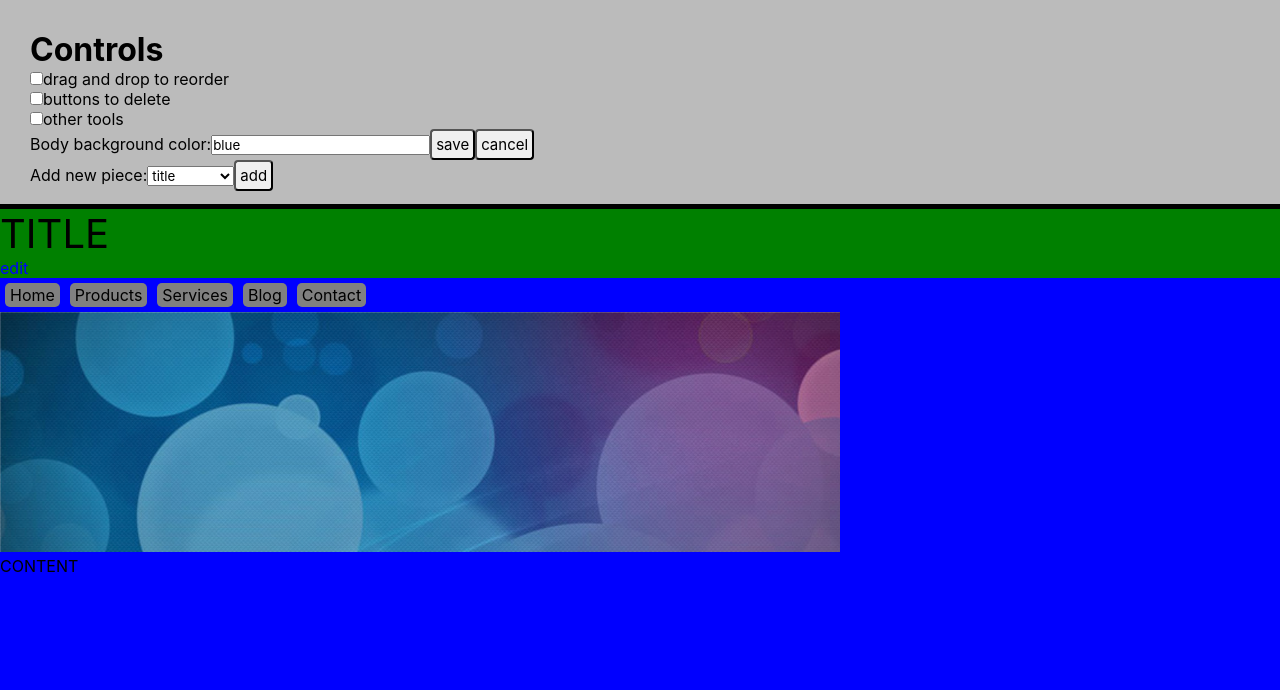
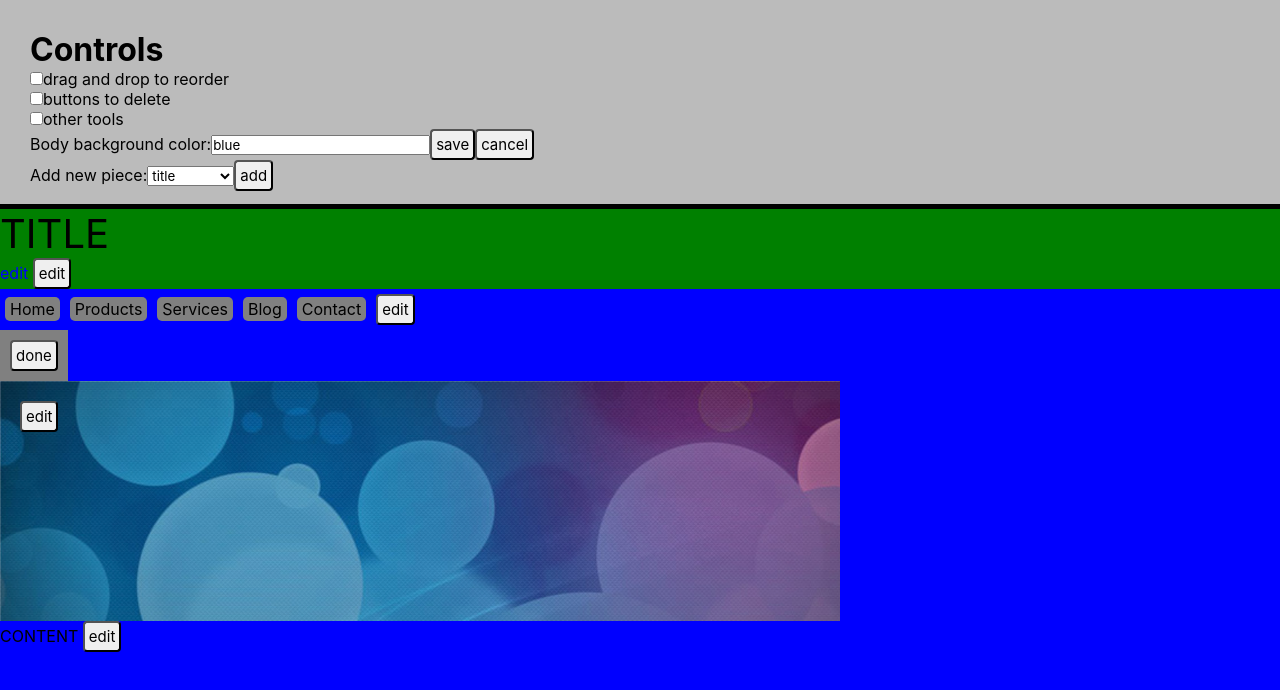
Before and after one commit to bananno/designer, a React (Create React App) app: page / in a window 1280 px wide. Shown: the top 690 px of the page. Built offline with nearby package versions, Linux system fonts and the light colour scheme.

Commit message:
Continue updating edit button functionality

```diff
--- a/src/components/Piece.js
+++ b/src/components/Piece.js
@@ -30,8 +30,11 @@ class Piece extends Component {
     let deleteButton = <DeleteButton piece={this.piece} state={this.props.state}
       setState={this.props.setState}/>
 
-    let editButton = <button onClick={this.togglePieceTools(this.props.data)}
-      className="edit-piece">edit</button>
+    let editButtonStart = <button onClick={this.togglePieceTools(this.props.data)}
+      className="edit-piece-start">edit</button>
+
+    let editButtonDone = <button onClick={this.togglePieceTools(this.props.data)}
+      className="edit-piece-done">done</button>
 
     if (pieceType === 'title') {
       return (
@@ -39,7 +42,7 @@ class Piece extends Component {
           editPieceText={this.props.editPieceText}
           pieceActions={this.pieceActions}
           showTools={this.props.showTools}
-          > {deleteButton} {editButton} </Title>
+          > {deleteButton} {editButtonStart} </Title>
       );
     }
 
@@ -49,7 +52,11 @@ class Piece extends Component {
           state={this.props.state}
           setState={this.props.setState}
           reorderPieceItems={this.props.reorderPieceItems}
-          > {deleteButton} {editButton} </Navigation>
+          editButtonStart={editButtonStart}
+          editButtonDone={editButtonDone}
+          >
+          {deleteButton}
+        </Navigation>
       );
     }
 
@@ -58,7 +65,7 @@ class Piece extends Component {
         <Banner piece={this.props.piece}
           state={this.props.state}
           setState={this.props.setState}
-          editButton={editButton}
+          editButton={editButtonStart}
           >
           {deleteButton}
         </Banner>
@@ -70,7 +77,7 @@ class Piece extends Component {
         <Content piece={this.props.piece}
           state={this.props.state}
           setState={this.props.setState}
-          > {deleteButton} {editButton} </Content>
+          > {deleteButton} {editButtonStart} </Content>
       );
     }
 
@@ -79,7 +86,8 @@ class Piece extends Component {
         PIECE (type = {pieceType})
         {this.props.children}
         {deleteButton}
-        {editButton}
+        {editButtonStart}
+        {editButtonDone}
       </div>
     );
   }
--- a/src/pieces/navigation.js
+++ b/src/pieces/navigation.js
@@ -34,33 +34,6 @@ const navigation = (props) => {
 
   let count = -1;
 
-  const togglePieceTools = () => {
-    let newState = props.state;
-
-    newState.pieces = newState.pieces.map(thisPiece => {
-      if (thisPiece === props.piece) {
-        thisPiece.showTools = !thisPiece.showTools;
-      }
-      return thisPiece;
-    });
-
-    props.setState(newState);
-  };
-
-  const getPieceTools = () => {
-    if (!props.piece.showTools) {
-      return (
-        <button onClick={togglePieceTools} className="edit-piece">edit navigation</button>
-      );
-    }
-
-    return (
-      <div className="piece-tools">
-        <button onClick={togglePieceTools}>done</button>
-      </div>
-    );
-  };
-
   return (
     <div className="piece navigation">
       <ul>
@@ -74,8 +47,13 @@ const navigation = (props) => {
           }
           return (<li key={i} draggable="true" onDragStart={getDragStart(count)} className="item">{text}</li>);
         })}
+        <li>
+          {props.editButtonStart}
+        </li>
       </ul>
-      {getPieceTools()}
+      <div className="piece-tools">
+        {props.editButtonDone}
+      </div>
       {props.children}
     </div>
   );
```
